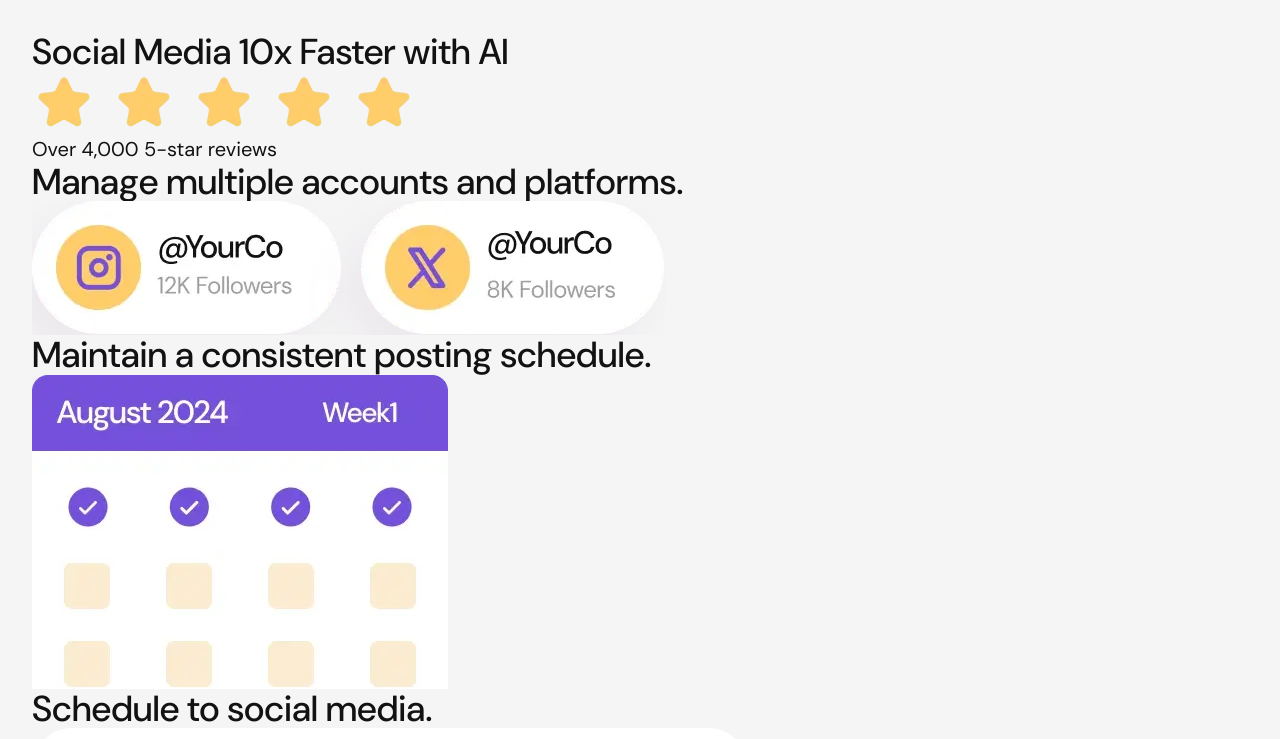
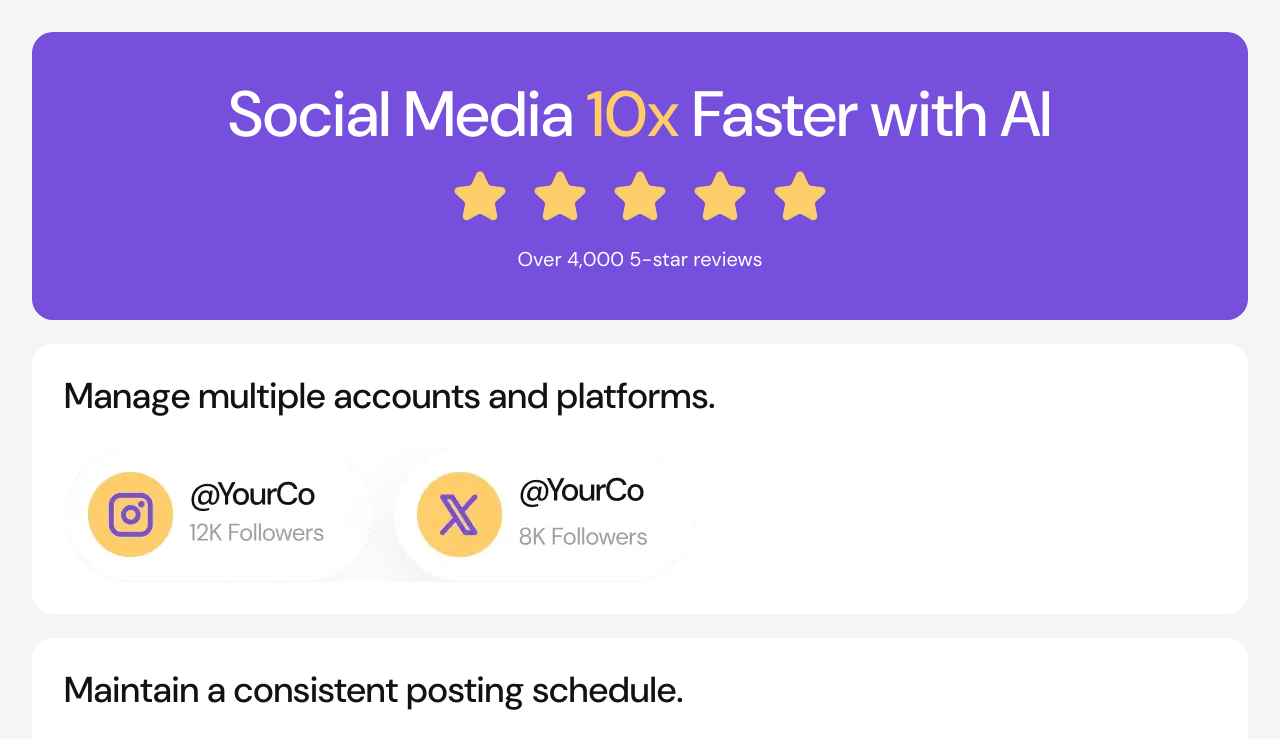
Before and after one commit to Najmaldin-ishag/bento-grid-main, a website built with Vite: page index.html in a window 1280 px wide. Shown: the top 739 px of the page. Built offline with nearby package versions, Linux system fonts and the light colour scheme.

Commit message:
Update style.css

```diff
--- a/style.css
+++ b/style.css
@@ -28,7 +28,6 @@
 }
 
 @layer reset {
-
   *,
   *::before,
   *::after {
@@ -90,9 +89,63 @@
       font-style: var(--heading-span-style, normal);
     }
   }
+  h1,
+  h2,
+  h3 {
+    color: var(--heading-color, inherit);
+    font-size: var(--heading-font-size, var(--fs-md));
+    line-height: 1.1;
+    -webkit-text-wrap: balance;
+    text-wrap: balance;
+    span {
+      color: var(--heading-span-foreground, var(--accent-base));
+    }
+  }
 }
 
-@layer layout {}
+@layer layout {
+  .bento-grid {
+    display: grid;
+    gap: 24px;
+  }
+
+  .bento-grid > * {
+    color: var(--bento-card-foreground, var(--black));
+    background-color: var(--bento-card-surface, var(--white));
+    padding: var(--bento-card-padding, 32px);
+    border-radius: var(--bento-card-border-radius, 21px);
+
+    display: grid;
+    gap: var(--bento-card-gap, 32px);
+    align-content: var(--bento-card-vertical-alignment, start);
+    justify-items: var(--bento-card-horizontal-alignment, start);
+    text-align: var(--bento-card-horizontal-alignment, start);
+  }
+
+  .bento-grid > :nth-child(1) {
+    --heading-span-foreground: var(--accent-base);
+    --heading-font-size: var(--fs-xl);
+    --bento-card-foreground: var(--white);
+    --bento-card-surface: var(--primary-base);
+    --bento-card-horizontal-alignment: center;
+    --bento-card-padding: 48px;
+    --bento-card-image-width: 70%;
+    --bento-card-gap: 16px;
+  }
+  .bento-grid > :nth-child(2) {
+    --bento-card-image-order: -1;
+
+    > img {
+      filter: drop-shadow(0 0 1rem hsl(0 0 0) / 0.25);
+      border-radius: 100vw;
+    }
+  }
+  .bento-grid > img {
+    max-width: var(--bento-card-image-width, 100%);
+    width: var(--bento-card-image-width, 100%);
+    order: var(--bento-card-image-order);
+  }
+}
 
 @layer utilities {
   .visually-first {
```
